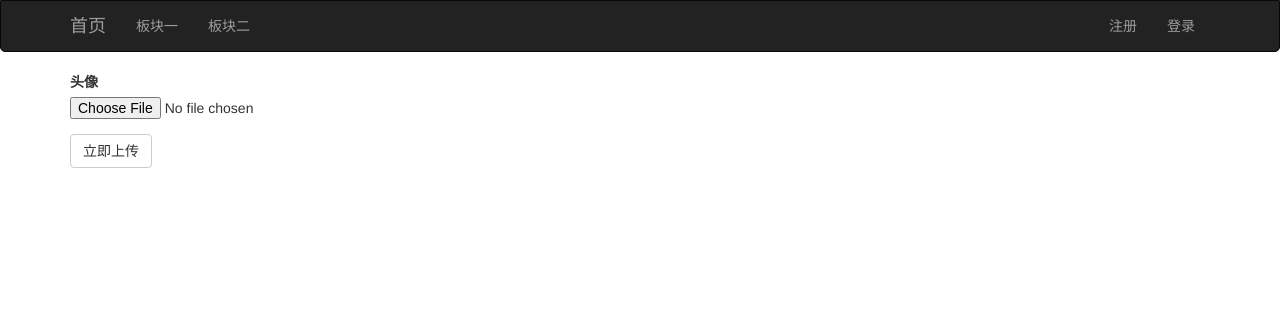
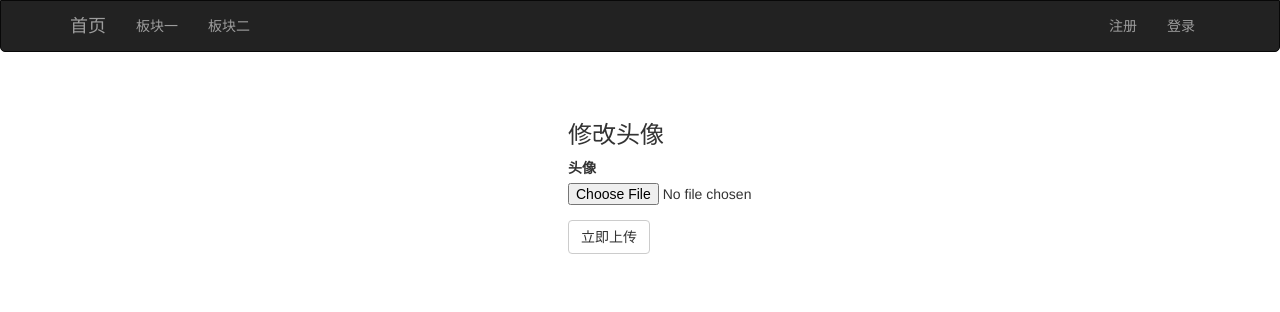
Before and after one commit to TYJhhh/bbs_project, a Flask app: template app/templates/user/change_icon.html in a window 1280 px wide. Shown: the top 312 px of the page. Run offline with Flask 2, Linux system fonts and the light colour scheme; the template is opened without the code that fills it: values that come from a table or form of the project are taken from there, others are empty; some libraries are stand-ins or nearby versions.

Commit message:
2020/1/5 role before!

```diff
--- a/app/forms/user.py
+++ b/app/forms/user.py
@@ -1,14 +1,23 @@
 from flask_wtf import FlaskForm
-from wtforms import StringField, PasswordField, SubmitField, BooleanField
+from wtforms import StringField, PasswordField, SubmitField, BooleanField, ValidationError
 from wtforms.validators import DataRequired, Length, EqualTo, Email
 from flask_wtf.file import FileField, FileAllowed, FileRequired
 from app.extensions import photos
+from app.models import User
 class RegisterForm(FlaskForm):
     username = StringField('用户名', validators=[DataRequired(), Length(6, 30, message="用户名长度不符合要求")])
     password = PasswordField('密码', validators=[DataRequired(), Length(6, 30, message="密码长度不符合要求")])
     confirm = PasswordField('确认密码', validators=[EqualTo('password', message="两次密码不一致")])
     email = StringField('邮箱', validators=[Email(message="邮箱格式不正确")])
     submit = SubmitField("立即注册")
+
+    def validate_email(self, field):
+        if User.query.filter_by(email=field.data).first():
+            raise ValidationError('该邮箱已被注册')
+
+    def validate_username(self, field):
+        if User.query.filter_by(username=field.data).first():
+            raise ValidationError('该用户名已被注册')
 
 class LoginForm(FlaskForm):
     username = StringField('用户名', validators=[DataRequired(), Length(6, 30, message="用户名长度不符合要求")])
--- a/app/templates/commons/base.html
+++ b/app/templates/commons/base.html
@@ -30,7 +30,7 @@
                 <ul class="nav navbar-nav navbar-right">
                     {% if current_user.is_authenticated %}
                         <li>
-                            <a href="#">
+                            <a href="{{ url_for('user.change_icon') }}">
                                 <img style="width: 36px; height: 36px; border-radius: 50%; float: left; margin-top: -8px" src="{{ url_for('static', filename='uploads/' + current_user.icon) }}" alt="...">
                             </a>
                         </li>
@@ -41,7 +41,7 @@
                                 <li><a href="#">用户信息</a></li>
                                 <li><a href="#">修改密码</a></li>
                                 <li><a href="#">修改邮箱</a></li>
-                                <li><a href="{{ url_for('user.change_icon') }}">修改头像</a></li>
+{#                                <li><a href="{{ url_for('user.change_icon') }}">修改头像</a></li>#}
                                 <li><a href="{{ url_for('user.logout') }}">退出</a></li>
                             </ul>
                         </li>
--- a/app/templates/main/index.html
+++ b/app/templates/main/index.html
@@ -39,10 +39,10 @@
             $('.collect').click(function () {
                 _this = this;
                 $.get($(this).attr('url'), function(){
-                    if($(_this).text() == '收藏'){
+                    if($(_this).text() == '取消收藏'){
+                        $(_this).text('收藏')
+                    }else {
                         $(_this).text('取消收藏')
-                    }else {
-                        $(_this).text('收藏')
                     }
                 });
             });
--- a/app/templates/user/change_icon.html
+++ b/app/templates/user/change_icon.html
@@ -1,10 +1,13 @@
 {% extends 'commons/base.html' %}
 
-{% block title %}头像{% endblock %}
+{% block title %}修改头像{% endblock %}
 
 {% block page_content %}
-    {% if img_url %}
-        <img src="{{ img_url }}" alt="头像">
-    {% endif %}
-    {{ wtf.quick_form(form) }}
+    <div style="width: 600px; margin: 50px auto; padding-left: 20%;">
+        <h3>修改头像</h3>
+        {% if img_url %}
+            <img src="{{ img_url }}" alt="头像">
+        {% endif %}
+        {{ wtf.quick_form(form) }}
+    </div>
 {% endblock %}
--- a/app/templates/user/login.html
+++ b/app/templates/user/login.html
@@ -153,6 +153,7 @@
                     {{ form.password(id="paswd", class="login_input", placeholder="密码") }}
                 {% endif %}
             </div>
+{#            {{ form.remember.label }}{{ form.remember }}#}
             <a href="#" class="forget">忘记密码</a>
             {{ form.submit(value="登   录", class="login_btn") }}
             <a href="{{ url_for('user.register') }}" class="go_to_reg">去注册</a>
```
Also changed, not shown: app/bbs_dev.sqlite.
